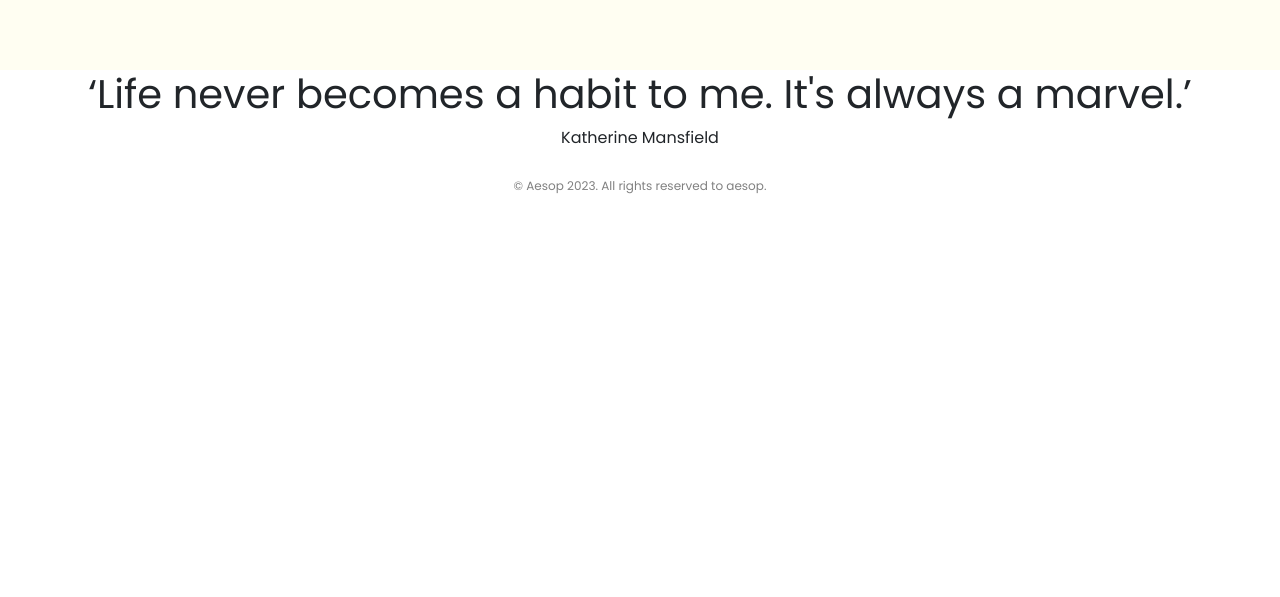
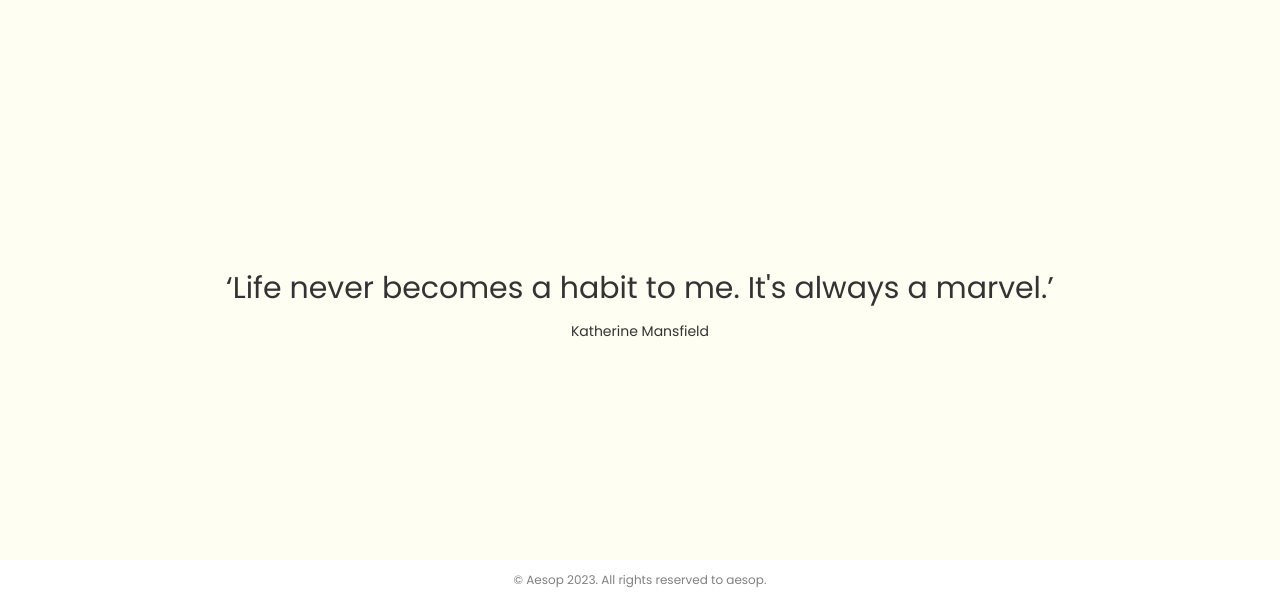
Before and after one commit to ReNayeem/aesop, a Next.js app: page / in a window 1280 px wide. Shown: the part 2144-2741 px from the top of the page. Before the commit the page ends 2350 px from the top, so only its background shows below. Built offline with nearby package versions, Linux system fonts and the light colour scheme.

Commit message:
fourth section done

```diff
--- a/src/app/page.tsx
+++ b/src/app/page.tsx
@@ -149,6 +149,7 @@ const page = () => {
         <h1>‘Life never becomes a habit to me. It's always a marvel.’</h1>
         <p>Katherine Mansfield</p>
       </div>
+      {/* fourth section done  */}
     </div>
   );
 };
--- a/src/css/home.css
+++ b/src/css/home.css
@@ -284,6 +284,27 @@ html::-webkit-scrollbar-track {
     /* Resize the background image to cover the entire container */
 }
 
+.fourth-section {
+    background-color: #fffef2;
+    height: 490px;
+    text-align: center;
+    padding: 0 24px;
+    color: #333;
+}
+
+.fourth-section h1 {
+    font-size: 1.875rem;
+    font-weight: 400;
+    line-height: 1.33;
+}
+
+.fourth-section p {
+    font-size: .875rem;
+    font-weight: 500;
+    font-style: normal;
+    line-height: 2;
+}
+
 @media only screen and (max-width: 1712px) {
     .third-section-img {
         height: 560px;
```
